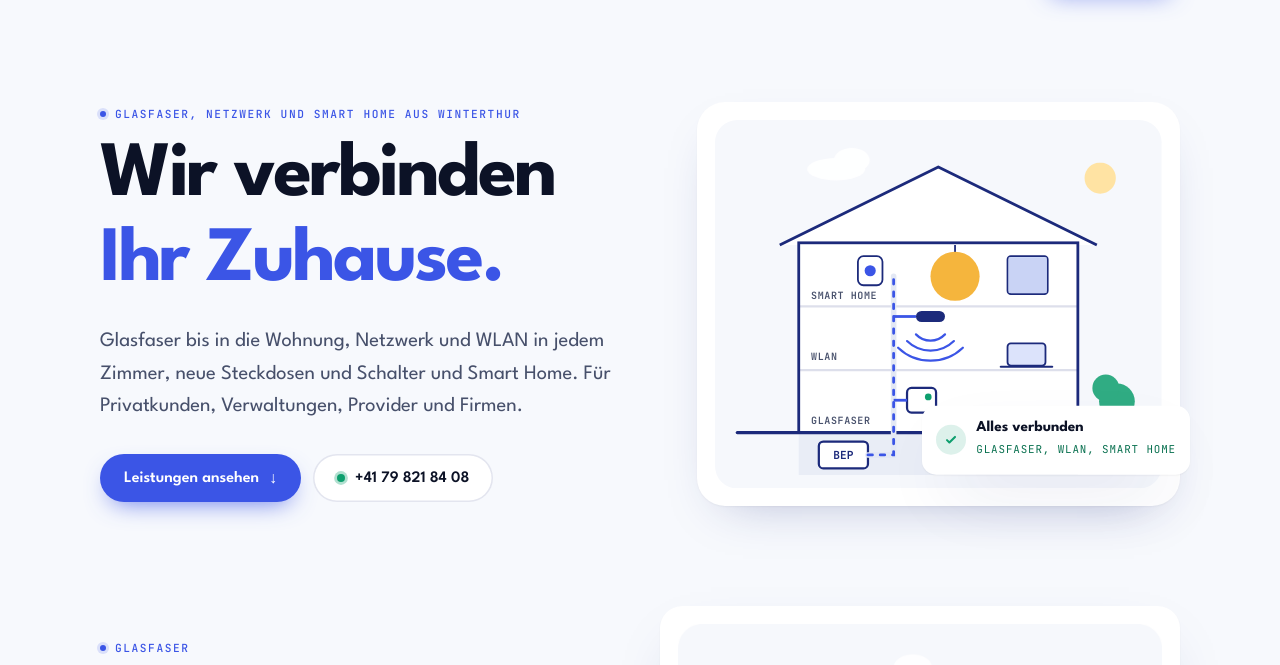
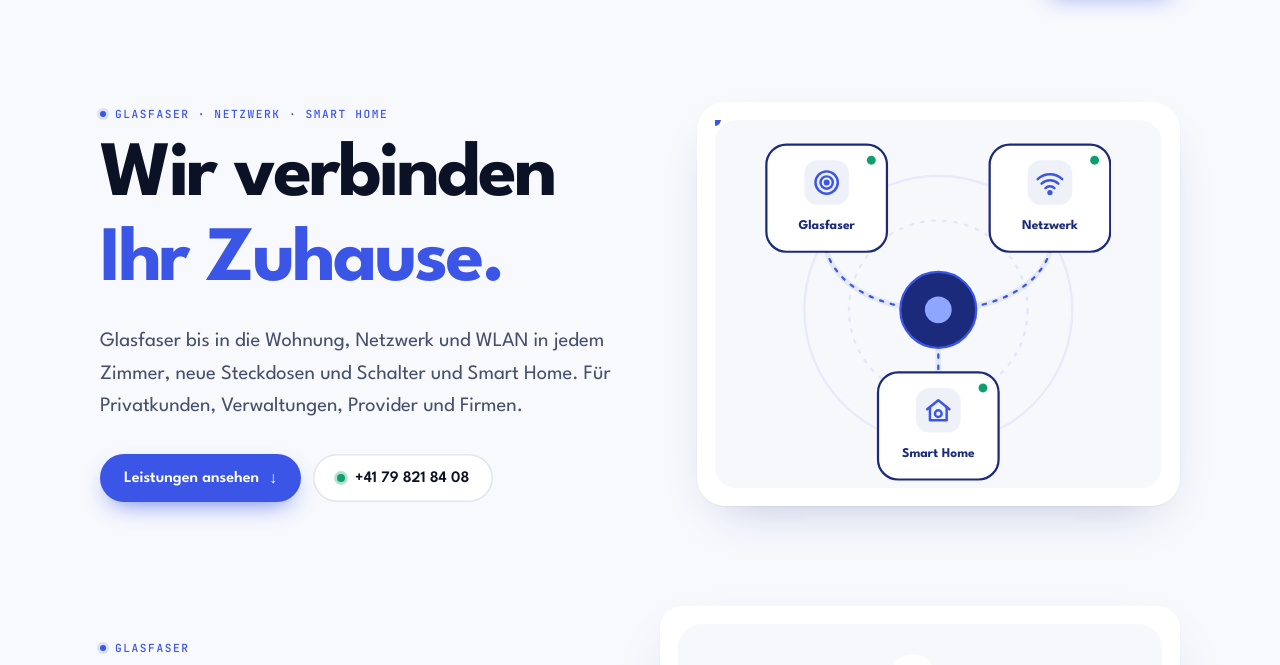
Before and after one commit to nasufienes-bit/nasuvia-website, a plain HTML site: page index.html in a window 1280 px wide. Shown: the part 60-725 px from the top of the page. Drawn offline with Linux system fonts and the light colour scheme.

Commit message:
Startseite: neues Hero-Bild (drei verbundene Themen), blaue Zeile kürzer und einzeilig
Co-Authored-By: Claude Opus 5.5 <noreply@anthropic.com>

```diff
--- a/index.html
+++ b/index.html
@@ -53,52 +53,45 @@
     <section class="hero">
       <div class="wrap">
         <div>
-          <p class="label zeig">Glasfaser, Netzwerk und Smart Home aus Winterthur</p>
+          <p class="label zeig" style="white-space:nowrap">Glasfaser · Netzwerk · Smart Home</p>
           <h1 class="zeig v1">Wir verbinden <span class="strich">Ihr Zuhause.</span></h1>
           <p class="lead zeig v2">Glasfaser bis in die Wohnung, Netzwerk und WLAN in jedem Zimmer, neue Steckdosen und Schalter und Smart Home. Für Privatkunden, Verwaltungen, Provider und Firmen.</p>
           <div class="knoepfe zeig v3"><a href="#glasfaser" class="btn btn-haupt">Leistungen ansehen <span class="pfeil" aria-hidden="true">↓</span></a><a href="tel:+41798218408" class="btn btn-zweit"><span class="tel-punkt"></span>+41 79 821 84 08</a></div>
         </div>
         <div class="hero-bild zeig v2">
-          <svg class="haus" viewBox="0 0 400 330" role="img" aria-label="Haus mit Glasfaser im Keller, WLAN im mittleren Stock und Smart Home mit Licht und Storen oben">
+          <svg class="haus" viewBox="0 0 400 330" role="img" aria-label="Nasuvia verbindet Glasfaser, Netzwerk und Smart Home">
   <rect width="400" height="330" rx="20" fill="#F6F8FC"/>
   <g class="wolke" opacity=".9"><ellipse cx="0" cy="44" rx="26" ry="10" fill="#fff"/><ellipse cx="14" cy="36" rx="16" ry="11" fill="#fff"/></g>
-  <circle cx="345" cy="52" r="14" fill="#FFE3A3"/>
-  <path d="M58 112 200 42l142 70" fill="#fff" stroke="#1C2A7B" stroke-width="2.5" stroke-linejoin="round"/>
-  <rect x="75" y="110" width="250" height="170" fill="#fff" stroke="#1C2A7B" stroke-width="2.5"/>
-  <path d="M75 167h250M75 224h250" stroke="rgba(28,42,123,.15)" stroke-width="2"/>
-  <rect x="75" y="280" width="250" height="38" fill="#E9EDF6"/>
-  <path d="M20 280h360" stroke="#1C2A7B" stroke-width="3" stroke-linecap="round"/>
-  <g fill="#0E9F6E" opacity=".85"><circle cx="360" cy="252" r="16"/><circle cx="350" cy="240" r="12"/></g><rect x="356" y="262" width="5" height="18" fill="#8a6a4a"/>
-  <!-- Keller: BEP und Glasfaser nach oben -->
-  <rect x="93" y="288" width="44" height="24" rx="4" fill="#fff" stroke="#1C2A7B" stroke-width="2"/>
-  <text x="115" y="304" text-anchor="middle" style="font:700 10px 'JetBrains Mono',monospace;fill:#1C2A7B">BEP</text>
-  <path d="M137 300H160V140" fill="none" stroke="#E3E8F4" stroke-width="5" stroke-linecap="round"/>
-  <path d="M137 300H160V140" fill="none" stroke="#3B55E6" stroke-width="2.5" stroke-linecap="round" stroke-dasharray="4 7"><animate attributeName="stroke-dashoffset" values="0;-44" dur="1.6s" repeatCount="indefinite"/></path>
-  <!-- Stock 1: Glasfaser, OTO-Dose -->
-  <rect x="172" y="240" width="26" height="22" rx="4" fill="#fff" stroke="#1C2A7B" stroke-width="2"/><circle cx="191" cy="248" r="3" fill="#0E9F6E"/>
-  <path d="M160 251h12" stroke="#3B55E6" stroke-width="2.5"/>
-  <text x="86" y="272" style="font:600 9px 'JetBrains Mono',monospace;fill:#47506B;letter-spacing:.06em">GLASFASER</text>
-  <!-- Stock 2: WLAN-Sender mit Wellen, Laptop -->
-  <path d="M160 176h20" stroke="#3B55E6" stroke-width="2.5"/>
-  <rect x="180" y="171" width="26" height="10" rx="5" fill="#1C2A7B"/>
-  <g fill="none" stroke="#3B55E6" stroke-width="2" stroke-linecap="round">
-    <path d="M180 192a18 18 0 0 0 26 0"><animate attributeName="opacity" values=".2;1;.2" dur="2s" repeatCount="indefinite"/></path>
-    <path d="M172 198a30 30 0 0 0 42 0"><animate attributeName="opacity" values=".2;1;.2" dur="2s" begin=".3s" repeatCount="indefinite"/></path>
-    <path d="M164 204a42 42 0 0 0 58 0"><animate attributeName="opacity" values=".2;1;.2" dur="2s" begin=".6s" repeatCount="indefinite"/></path>
+  <circle cx="200" cy="170" r="120" fill="none" stroke="rgba(59,85,230,.08)" stroke-width="2"/>
+  <circle cx="200" cy="170" r="80" fill="none" stroke="rgba(59,85,230,.1)" stroke-width="2" stroke-dasharray="4 6"/>
+  <g fill="none" stroke="#E3E8F4" stroke-width="5" stroke-linecap="round"><path d="M200 170C150 170 110 150 100 118"/><path d="M200 170C250 170 290 150 300 118"/><path d="M200 170V226"/></g>
+  <g fill="none" stroke="#3B55E6" stroke-width="2" stroke-linecap="round" stroke-dasharray="3 7"><path d="M200 170C150 170 110 150 100 118"/><path d="M200 170C250 170 290 150 300 118"/><path d="M200 170V226"/></g>
+  <circle r="5" fill="#3B55E6"><animateMotion dur="2.4s" begin="0s" repeatCount="indefinite" path="M200 170C150 170 110 150 100 118"/><animate attributeName="opacity" values="0;1;1;0" keyTimes="0;.1;.85;1" dur="2.4s" begin="0s" repeatCount="indefinite"/></circle><circle r="5" fill="#3B55E6"><animateMotion dur="2.4s" begin="0.8s" repeatCount="indefinite" path="M200 170C250 170 290 150 300 118"/><animate attributeName="opacity" values="0;1;1;0" keyTimes="0;.1;.85;1" dur="2.4s" begin="0.8s" repeatCount="indefinite"/></circle><circle r="5" fill="#3B55E6"><animateMotion dur="2.4s" begin="1.6s" repeatCount="indefinite" path="M200 170V226"/><animate attributeName="opacity" values="0;1;1;0" keyTimes="0;.1;.85;1" dur="2.4s" begin="1.6s" repeatCount="indefinite"/></circle>
+  <g transform="translate(46 22)">
+    <rect width="108" height="96" rx="18" fill="#fff" stroke="#1C2A7B" stroke-width="2"/>
+    <rect x="34" y="14" width="40" height="40" rx="12" fill="#EEF1F8"/>
+    <g transform="translate(42 22)" fill="none" stroke="#3B55E6" stroke-width="2.2" stroke-linecap="round" stroke-linejoin="round"><circle cx="12" cy="12" r="10"/><circle cx="12" cy="12" r="5.5"/><circle cx="12" cy="12" r="1.6" fill="#3B55E6"/></g>
+    <text x="54" y="76" text-anchor="middle" style="font:700 12px 'League Spartan',sans-serif;fill:#1C2A7B">Glasfaser</text>
+    <circle cx="94" cy="14" r="4" fill="#0E9F6E"><animate attributeName="opacity" values=".2;1;.2" dur="2.4s" begin="0s" repeatCount="indefinite"/></circle>
   </g>
-  <rect x="262" y="200" width="34" height="20" rx="3" fill="#DCE3FB" stroke="#1C2A7B" stroke-width="1.6"/><path d="M256 221h46" stroke="#1C2A7B" stroke-width="2" stroke-linecap="round"/>
-  <text x="86" y="215" style="font:600 9px 'JetBrains Mono',monospace;fill:#47506B;letter-spacing:.06em">WLAN</text>
-  <!-- Stock 3: Smart Home, Licht, Storen, Panel -->
-  <path d="M215 112v14" stroke="#1C2A7B" stroke-width="1.6"/>
-  <path d="M205 132h20l-4-6h-12z" fill="#1C2A7B"/>
-  <circle cx="215" cy="138" r="9"><animate attributeName="fill" values="#EEF1F8;#EEF1F8;#F5B53D;#F5B53D;#EEF1F8" keyTimes="0;.3;.38;.9;1" dur="5s" repeatCount="indefinite"/></circle>
-  <circle cx="215" cy="140" r="22" fill="#F5B53D"><animate attributeName="opacity" values="0;0;.22;.22;0" keyTimes="0;.3;.38;.9;1" dur="5s" repeatCount="indefinite"/></circle>
-  <rect x="262" y="122" width="36" height="34" rx="3" fill="#DCE9FF" stroke="#1C2A7B" stroke-width="1.6"/>
-  <rect x="263" y="123" width="34" height="32" fill="#C9D3F5"><animate attributeName="height" values="2;2;32;32;2" keyTimes="0;.4;.55;.9;1" dur="5s" repeatCount="indefinite"/></rect>
-  <rect x="128" y="122" width="22" height="26" rx="5" fill="#fff" stroke="#1C2A7B" stroke-width="1.6"/><circle cx="139" cy="135" r="5" fill="#3B55E6"/>
-  <text x="86" y="160" style="font:600 9px 'JetBrains Mono',monospace;fill:#47506B;letter-spacing:.06em">SMART HOME</text>
+  <g transform="translate(246 22)">
+    <rect width="108" height="96" rx="18" fill="#fff" stroke="#1C2A7B" stroke-width="2"/>
+    <rect x="34" y="14" width="40" height="40" rx="12" fill="#EEF1F8"/>
+    <g transform="translate(42 22)" fill="none" stroke="#3B55E6" stroke-width="2.2" stroke-linecap="round" stroke-linejoin="round"><path d="M1 9a16 16 0 0 1 22 0M4.5 13a11 11 0 0 1 15 0M8 17a5.5 5.5 0 0 1 8 0"/><circle cx="12" cy="21" r="1.3" fill="#3B55E6"/></g>
+    <text x="54" y="76" text-anchor="middle" style="font:700 12px 'League Spartan',sans-serif;fill:#1C2A7B">Netzwerk</text>
+    <circle cx="94" cy="14" r="4" fill="#0E9F6E"><animate attributeName="opacity" values=".2;1;.2" dur="2.4s" begin="0.8s" repeatCount="indefinite"/></circle>
+  </g>
+  <g transform="translate(146 226)">
+    <rect width="108" height="96" rx="18" fill="#fff" stroke="#1C2A7B" stroke-width="2"/>
+    <rect x="34" y="14" width="40" height="40" rx="12" fill="#EEF1F8"/>
+    <g transform="translate(42 22)" fill="none" stroke="#3B55E6" stroke-width="2.2" stroke-linecap="round" stroke-linejoin="round"><path d="M2 11 12 3l10 8"/><path d="M4.5 9.5V21h15V9.5"/><circle cx="12" cy="15" r="3"/></g>
+    <text x="54" y="76" text-anchor="middle" style="font:700 12px 'League Spartan',sans-serif;fill:#1C2A7B">Smart Home</text>
+    <circle cx="94" cy="14" r="4" fill="#0E9F6E"><animate attributeName="opacity" values=".2;1;.2" dur="2.4s" begin="1.6s" repeatCount="indefinite"/></circle>
+  </g>
+  <circle cx="200" cy="170" r="34" fill="#1C2A7B"/>
+  <circle cx="200" cy="170" r="34" fill="none" stroke="#3B55E6" stroke-width="2"><animate attributeName="r" values="34;48;34" dur="2.4s" repeatCount="indefinite"/><animate attributeName="opacity" values=".8;0;.8" dur="2.4s" repeatCount="indefinite"/></circle>
+  <circle cx="200" cy="170" r="12" fill="#8FA6FF"/>
 </svg>
-          <div class="hero-zettel" aria-hidden="true"><span class="ok"><svg viewBox="0 0 20 20"><path d="M5 10.5l3 3L15 6.5"/></svg></span><div><b>Alles verbunden</b><span>Glasfaser, WLAN, Smart Home</span></div></div>
         </div>
       </div>
     </section>
```
